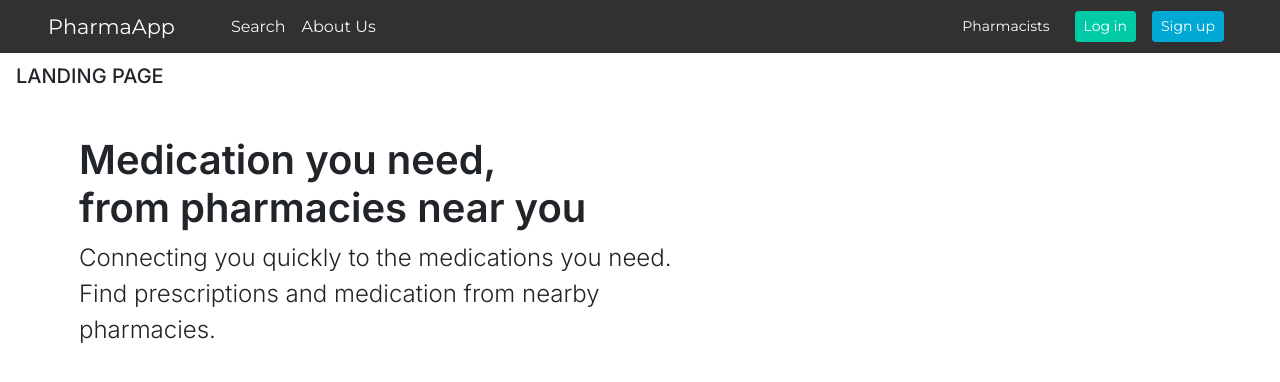
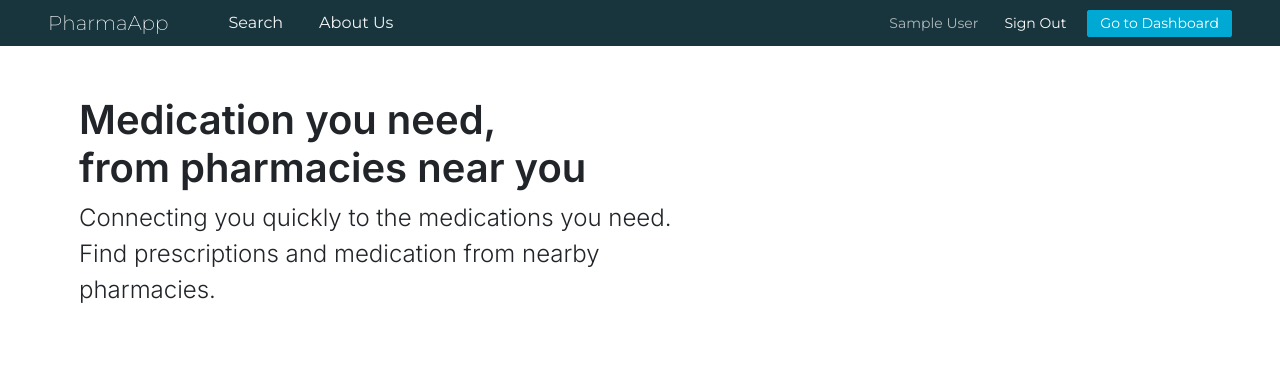
Before and after one commit to NatnaelE/Capstone---PharmaApp, a React (Create React App) app in the folder client/: page / in a window 1280 px wide. Shown: the top 382 px of the page. Built offline with nearby package versions, Linux system fonts and the light colour scheme; sample sign-in values are in the browser's storage.

Commit message:
navbar spacing

```diff
--- a/client/src/components/patient/components/NavTop.js
+++ b/client/src/components/patient/components/NavTop.js
@@ -1,45 +1,66 @@
 import React from 'react'
-// import { useAuth } from '../auth/useAuth'
+import { useAuth } from '../../../hooks/useAuth'
 import { Navbar, Row, Col, Button, Nav } from 'react-bootstrap'
 
 const NavBar = ({scrollTop}) => {
-
   scrollTop = scrollTop ? scrollTop : false
 
   return (
     <Navbar id="nav"
-      bg={`${scrollTop ? "trans" : "jet"}`}
+      bg={`${scrollTop ? "trans" : "deep-blue"}`}
       variant={`${scrollTop ? "light" : "dark"}`}
       expand="md"
       fixed="top"
-      className={`${scrollTop ? "test" : "blur"} px-lg-5`}>
-      <Navbar.Brand href="/" id="brand" className="mr-0 mr-md-4 mr-lg-5">
+      className={`${scrollTop ? "test" : "blur"} px-lg-4 px-xl-5`}>
+      <Navbar.Brand href="/" id="brand" className="align-self-baseline fw-200 mr-0 mr-md-3 mr-lg-4 mr-xl-5">
         PharmaApp</Navbar.Brand>
       <Navbar.Toggle aria-controls="responsive-navbar-nav" />
       <Navbar.Collapse className="">
-        <Nav className="mr-0 mr-md-auto">
-          <Nav.Link href="/search">Search</Nav.Link>
+        <Nav className="mr-auto">
+          <Nav.Link href="/search" className="pr-4">Search</Nav.Link>
           <Nav.Link href="/about">About Us</Nav.Link>
         </Nav>
         <hr className="my-2 d-md-none" />
-        <Nav className="fw-200">
-          <Nav.Link href="/pharmacist">
-            <Button variant="jet" size="sm">Pharmacists</Button>
-          </Nav.Link>
-          <Nav.Link href="/login">
-            <Button variant="green" size="sm">Log in</Button>
-          </Nav.Link>
-          <Nav.Link href="/login">
-            <Button variant="sky-blue" size="sm">Sign up</Button>
-          </Nav.Link>
-        </Nav>
+        <NavProfile />
       </Navbar.Collapse>
-
-
-
-
     </Navbar>
   )
 }
 
+const NavProfile = () => {
+  let auth = useAuth()
+
+  // console.log(auth.user.name)
+  return auth.user ? (
+    <Nav className="fw-200">
+
+      <Nav.Link href="/login" className="px-0">
+        <Button variant="deep-blue" size="sm" disabled>{auth.user.name}</Button>
+      </Nav.Link>
+      <Nav.Link className="pl-0 pr-2">
+        <Button variant="deep-blue" size="sm" onClick={e => {
+          e.preventDefault()
+          auth.signOut()
+        }}>Sign Out</Button>
+      </Nav.Link>
+      <Nav.Link href="/pharmacist" className="px-0">
+        <Button variant="sky-blue" size="sm" >Go to Dashboard</Button>
+      </Nav.Link>
+    </Nav>
+  ) : (
+    <Row className="fw-200 justify-content-end mx-0">
+      <Nav.Link href="/pharmacist" className="pl-0 pr-3">
+        <Button variant="deep-blue" size="sm">Pharmacists</Button>
+      </Nav.Link>
+      <Nav.Link href="/login" className="px-2">
+        <Button variant="green" size="sm">Log in</Button>
+      </Nav.Link>
+      <Nav.Link href="/login" className="px-0">
+        <Button variant="sky-blue" size="sm">Sign up</Button>
+      </Nav.Link>
+    </Row>
+  )
+
+}
+
 export default NavBar
--- a/client/src/components/patient/pages/Landing.js
+++ b/client/src/components/patient/pages/Landing.js
@@ -3,8 +3,6 @@ import { Container, Row, Col } from 'react-bootstrap'
 
 const LandingPage = () => {
   return <Container fluid className="vh-100 pt-5 px-3">
-    <h5 className="mt-3">LANDING PAGE</h5>
-
     <Row className="my-5 mx-md-3 mx-lg-4 mx-xl-5">
       <Col md={7}>
         <h1 className="mb-0">Medication you need,</h1>
--- a/client/src/hooks/useAuth.js
+++ b/client/src/hooks/useAuth.js
@@ -16,12 +16,12 @@ export const useAuth = () => {
 // Provider hook that creates auth object, handles state, and wraps methods
 function useProvideAuth() {
   const [loading, setLoading] = useState(true)
-  const [user, setUser] = useState(localStorage.getItem("user") || null)
+  const [user, setUser] = useState(JSON.parse(localStorage.getItem("user")) || null)
 
-  // Sign in
+  // Sign out
   const signIn = () => {
     const user = {id: 0, name: 'Fake User'}
-    localStorage.setItem("user", user)
+    localStorage.setItem("user", JSON.stringify(user))
     setUser(user)
     setLoading(false)
   }
--- a/client/src/styles/custom.scss
+++ b/client/src/styles/custom.scss
@@ -2,7 +2,7 @@
 $theme-colors: (
   "trans": rgba(0, 0, 0, 0),
   "sky-blue": #00a9d3,
-  "deep-blue": #084C61,
+  "deep-blue": #18353d,
   "ultra-blue": #446DF6,
   "golden": #ffb700,
   "red": #f83c3c,
@@ -18,19 +18,22 @@ $theme-colors: (
 // $headings-font-family: 'Inter';
 $input-btn-font-family: 'Montserrat', sans-serif;
 
-$navbar-brand-font-size: 1.3rem;
-$nav-link-padding-y: 0.2rem;
-$nav-link-padding-x: 1.5rem;
+$navbar-brand-font-size: 1.25rem;
+$nav-link-padding-y: 0rem;
+$navbar-nav-link-padding-x: .75rem;
 $navbar-toggler-font-size: 1rem;
 $navbar-dark-color: rgba(#fff, .95);
 $navbar-dark-hover-color: rgba(#fff, .75);
 
 $input-btn-padding-y: .2rem;
 $input-btn-padding-x: .7rem;
+$input-btn-padding-y-sm: .125rem;
+$input-btn-padding-x-sm: .75rem;
 
 $btn-white-space: nowrap;
 $btn-font-weight: 400;
 $btn-border-radius: 2px;
+$btn-border-radius-sm: 2px;
 
 .blur {
   backdrop-filter: blur(10px);
```
